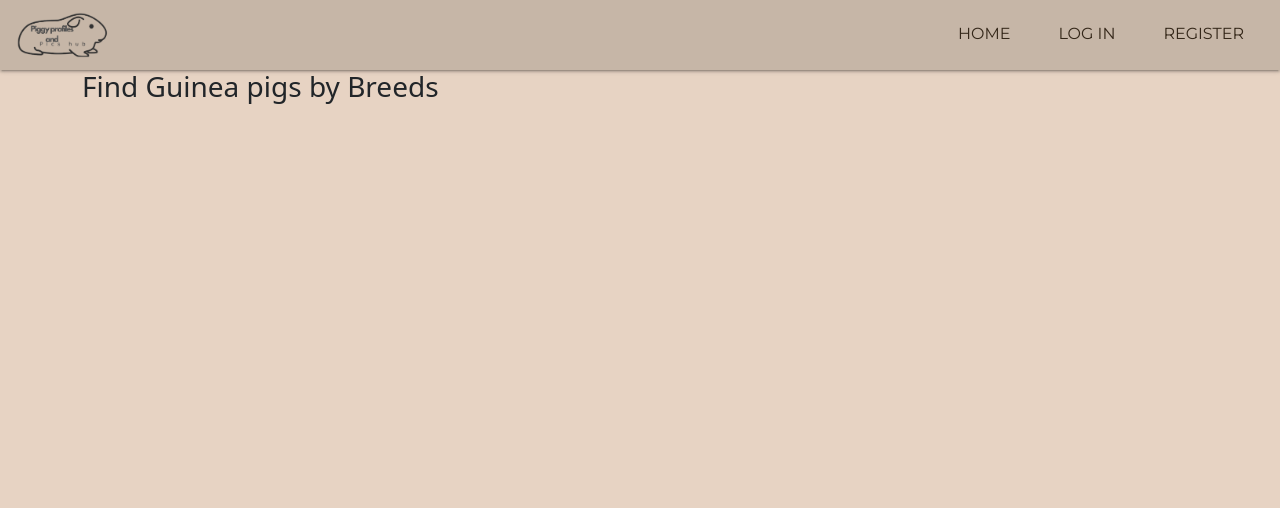
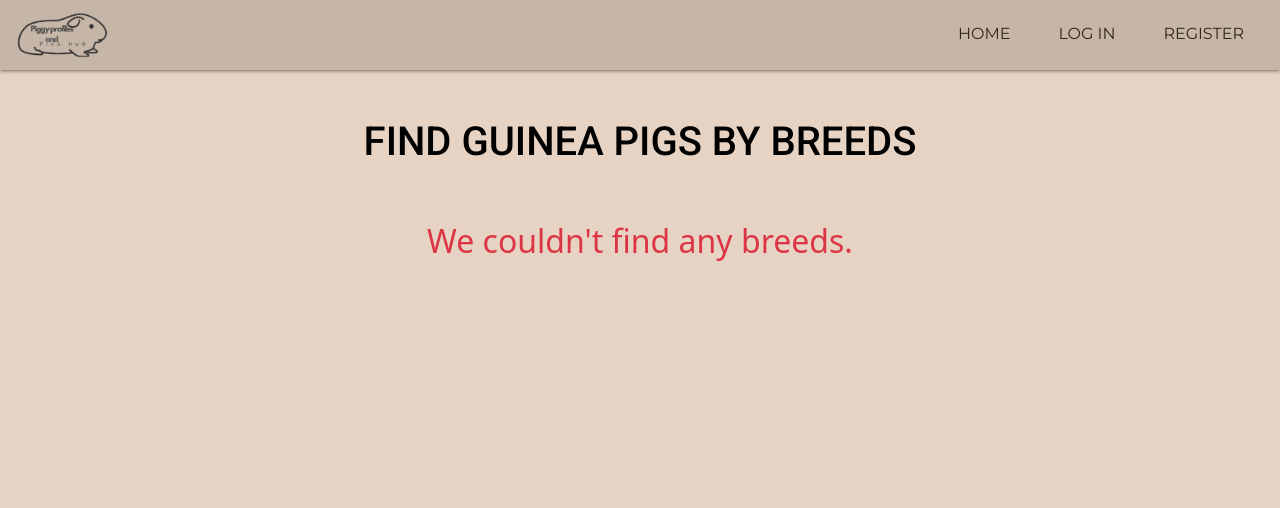
Before and after one commit to marina9222/guinea-pig-database, a Python web app: template templates/breeds.html in a window 1280 px wide. Shown: the top 508 px of the page. Run offline with Jinja, Linux system fonts and the light colour scheme; the template is opened without the code that fills it, so the values that code supplies are empty.

Commit message:
Add: bootstrap on breeds html and css for inputs and forms

```diff
--- a/templates/breeds.html
+++ b/templates/breeds.html
@@ -1,24 +1,49 @@
 {% extends "index.html" %}
 {% block content %}
 
-    <h3 class="center-align font-2 mb-6 black-text"> Find Guinea pigs by Breeds</h3>
+<div class="row my-5">
+	<div class="col text-center">
+		<h2 class="fs-1 text-center font-secondary">Find Guinea pigs by Breeds</h2>
+	</div>
+</div>
 
 <div class="row">
+	<div class="col">
+		{% if not breeds %}
+            <h2 class="text-danger text-center">
+                We couldn't find any breeds.
+            </h2>
+        {% else %}
+			<div class="container-md">
+				<div class="row row-cols-1 row-cols-sm-2 row-cols-lg-3 row-cols-xl-4 g-3">
 					{% for breed in breeds %}
-            <div class="col s12 m3">
-                <div class="card center-align">
-                    <div class="card-image">
-                        <img src="{{ breed.breed_image }}" alt="{{ breed.pet_breed }}" class="responsive-img breed-img">
+						<div class="col my-3">
+							<div class="card h-100">
+								<!-- card image -->
+								<img src="{{ url_for('static', filename='images/'+breed.pet_breed|replace(' ', '-')|lower+'.png') }}" alt="{{ breed.pet_name }}" class="card-img-top img-fluid breed">
+								<!-- breed name -->
+								<div class="card-body text-center">
+									<div class="row">
+										<div class="col">
+											<h3 class="card-title fs-3">{{ breed.pet_breed }}</h3>
 										</div>
-                    <div class="card-content">
-                        <span class="card-title-breed main-text-color">{{ breed.pet_breed }}</span>
 									</div>
-                    <div class="card-action">
-                        <a href="{{ url_for('breed_details', breed_name=breed.pet_breed) }}" class="btn btn-color white-text font-2 mb-4">View Pets</a>
+								</div>
+								<!-- view pets by breed -->
+								<div class="card-footer">
+									<div class="row">
+										<div class="col">
+											<a href="{{ url_for('breed_details', breed_name=breed.pet_breed) }}" class="btn btn-lg text-white btn-color w-100 m-1">View Pets</a>
+										</div>
+									</div>
 								</div>
 							</div>
 						</div>
 					{% endfor %}
 				</div>
+			</div>
+		{% endif %}
+	</div>
+</div>
 
 {% endblock %}
```
Also changed, not shown: static/css/styles.css (+52 -0 lines). Lines whose indentation alone changed are shown as unchanged.
